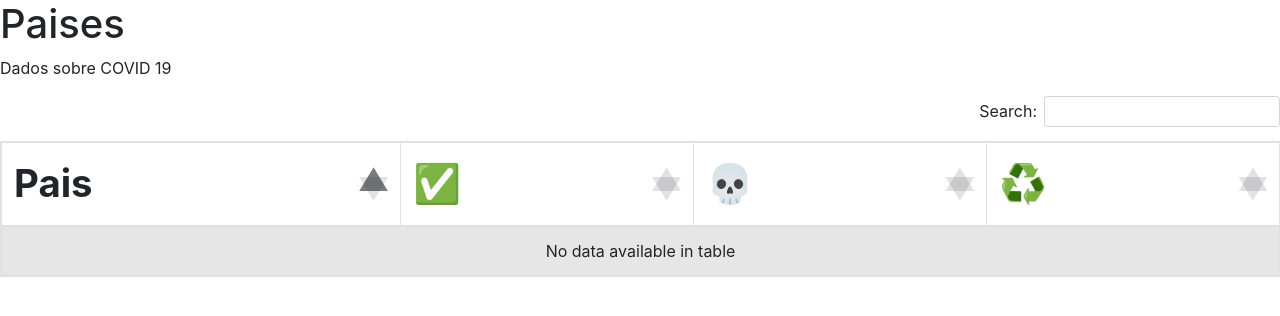
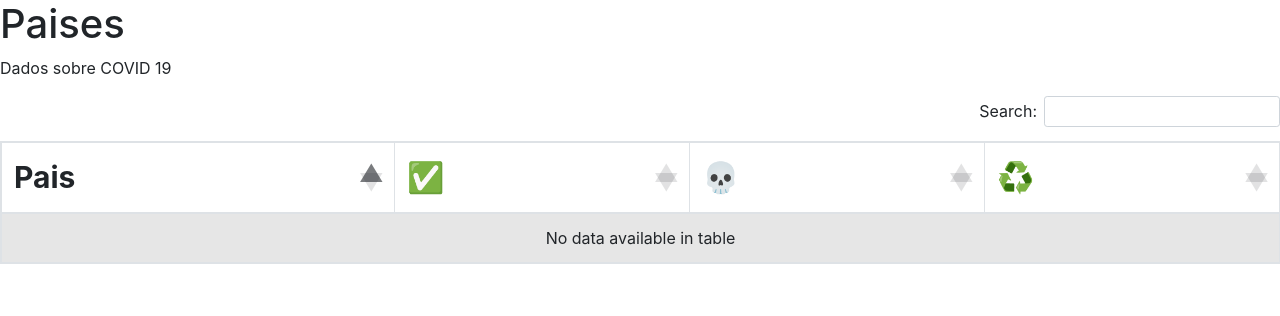
Before and after one commit to gustavoschaedler/covid19, a Flask app: template templates/countries.html in a window 1280 px wide. Shown: the top 316 px of the page. Run offline with Flask 2, Linux system fonts and the light colour scheme; the template is opened without the code that fills it, so the values that code supplies are empty; some libraries are stand-ins or nearby versions.

Commit message:
layout changed

```diff
--- a/templates/countries.html
+++ b/templates/countries.html
@@ -12,16 +12,13 @@
   <script type="text/javascript" language="javascript" src="https://code.jquery.com/jquery-3.3.1.js"></script>
 	<script type="text/javascript" language="javascript" src="https://cdn.datatables.net/1.10.20/js/jquery.dataTables.min.js"></script>
 	<script type="text/javascript" language="javascript" src="https://cdn.datatables.net/1.10.20/js/dataTables.bootstrap4.min.js"></script>
-	<script type="text/javascript">
+	<script type="text/javascript" class="init">
     $(document).ready(function() {
       $('#covid19_table').DataTable({
         "paging": false,
         "info": false,
         "stateSave": true,
-        "language": {
-            "decimal": ",",
-            "thousands": "."
-        },
+        "sDom": '<"bottom"flp><"clear">',
       });
     });
 	</script>
@@ -36,7 +33,7 @@
       </div>
       <table id="covid19_table" class="table table-striped table-bordered" style="width:100%">
         <thead>
-          <tr style="font-size:3vw;">
+          <tr style="font-size:30px;">
               <th>Pais</th>
               <th>✅</th>
               <th>💀</th>
@@ -46,7 +43,7 @@
         </thead>
         <tbody>
           {% for country in countries['data'] %}
-            <tr style="font-size:3vw;">
+            <tr style="font-size:30px;">
               <td>{{ country['country'] }}</td>
               <td>{{ country['confirmed'] }}</td>
               <td> {{ country['deaths'] }}</td>
```
